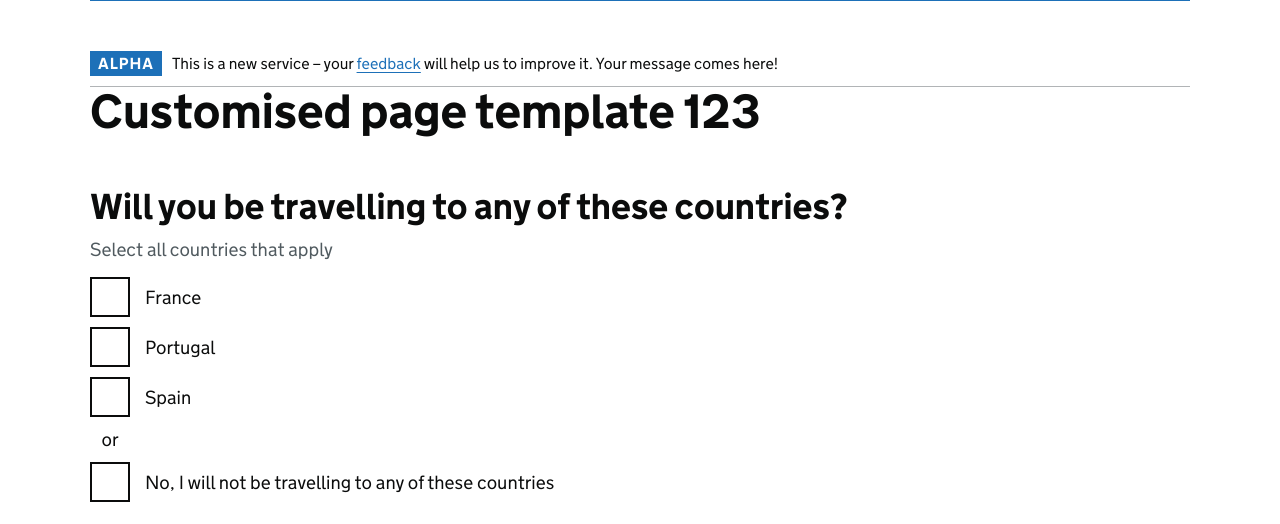
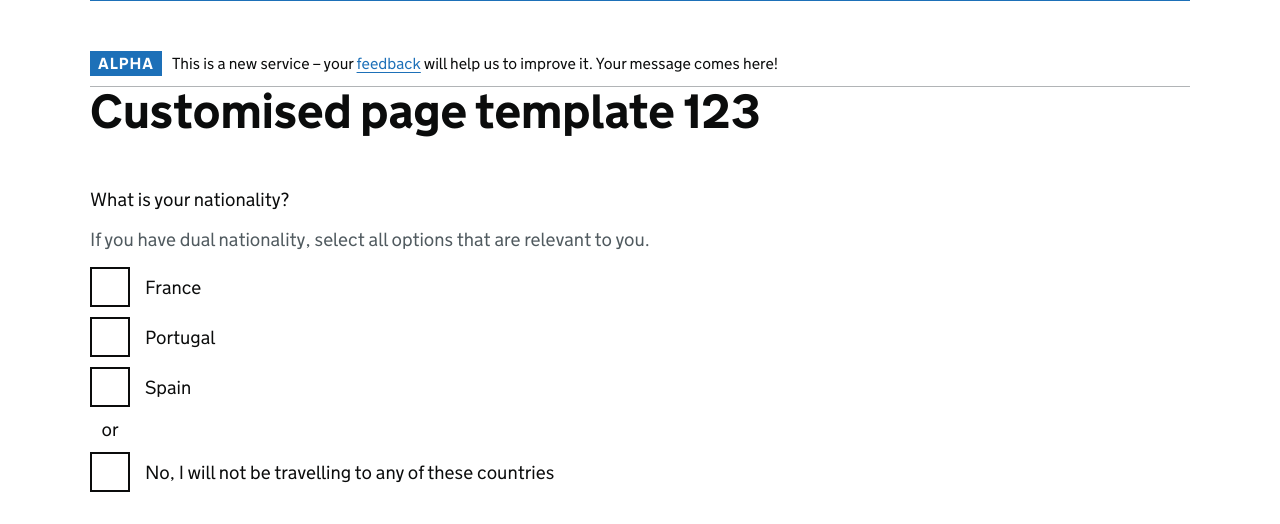
Before and after one commit to loghmanb/dynaportal, a Django app: page / in a window 1280 px wide. Shown: the part 354-878 px from the top of the page. Run offline with Django 4.2, Linux system fonts and the light colour scheme.

Commit message:
revise checkboxes template to get it from field in context

```diff
--- a/templates/frontend/components/checkboxes.html
+++ b/templates/frontend/components/checkboxes.html
@@ -1,32 +1,20 @@
-<div class="govuk-form-group">
+{% extends "frontend/components/base_component/base_component.html" %}
+{% load common %}
+{% block component_body %}
 <fieldset class="govuk-fieldset" aria-describedby="countries-hint">
   <legend class="govuk-fieldset__legend govuk-fieldset__legend--l">
-        <h1 class="govuk-fieldset__heading">
-          Will you be travelling to any of these countries?
-        </h1>
+    {% field_label field.id field.caption one_question %}
   </legend>
-      <div id="countries-hint" class="govuk-hint">
-        Select all countries that apply
-      </div>
+  {% hint field.hint %}
   <div class="govuk-checkboxes" data-module="govuk-checkboxes">
+    {% for item in field.options|item:"items" %}
     <div class="govuk-checkboxes__item">
-          <input class="govuk-checkboxes__input" id="countries" name="countries" type="checkbox" value="france">
-          <label class="govuk-label govuk-checkboxes__label" for="countries">
-            France
+      <input class="govuk-checkboxes__input" id="{{field.id}}-{{item}}" name="{{field.name}}" type="checkbox" value="{{item}}">
+      <label class="govuk-label govuk-checkboxes__label" for="{{field.name}}">
+        {{item}}
       </label>
     </div>
-        <div class="govuk-checkboxes__item">
-          <input class="govuk-checkboxes__input" id="countries-2" name="countries" type="checkbox" value="portugal">
-          <label class="govuk-label govuk-checkboxes__label" for="countries-2">
-            Portugal
-          </label>
-        </div>
-        <div class="govuk-checkboxes__item">
-          <input class="govuk-checkboxes__input" id="countries-3" name="countries" type="checkbox" value="spain">
-          <label class="govuk-label govuk-checkboxes__label" for="countries-3">
-            Spain
-          </label>
-        </div>
+    {% endfor %}
     <div class="govuk-checkboxes__divider">or</div>
     <div class="govuk-checkboxes__item">
       <input class="govuk-checkboxes__input" id="countries-5" name="countries" type="checkbox" value="none" data-behaviour="exclusive">
@@ -36,4 +24,4 @@
     </div>
   </div>
 </fieldset>
-  </div>
+{% endblock %}
```
Also changed, not shown: frontend/views.py (+7 -1 lines). Lines whose indentation alone changed are shown as unchanged.
